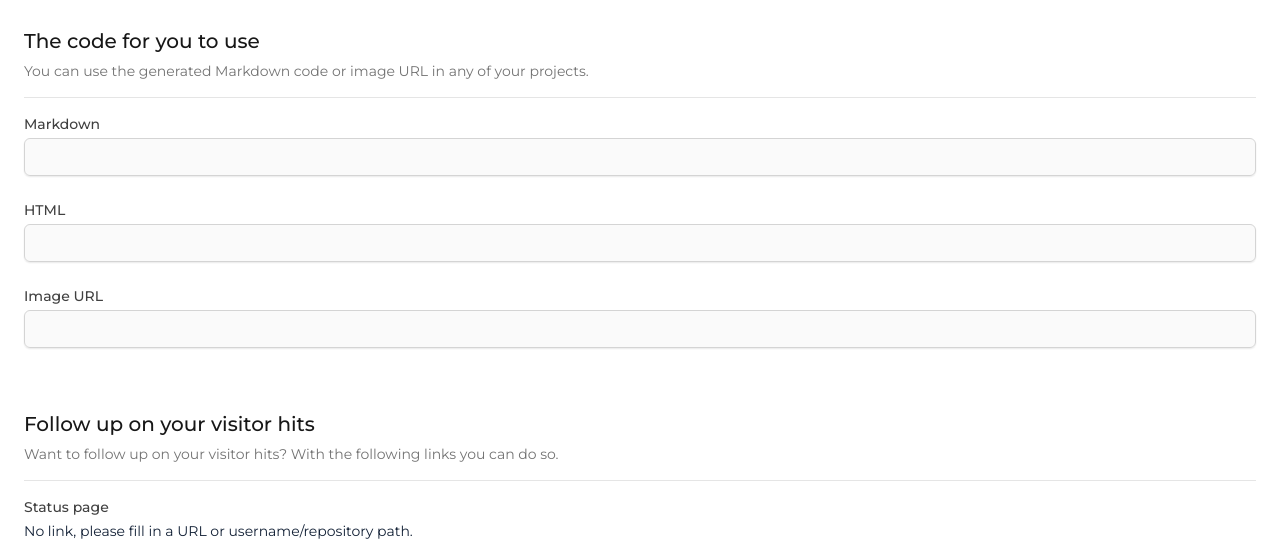
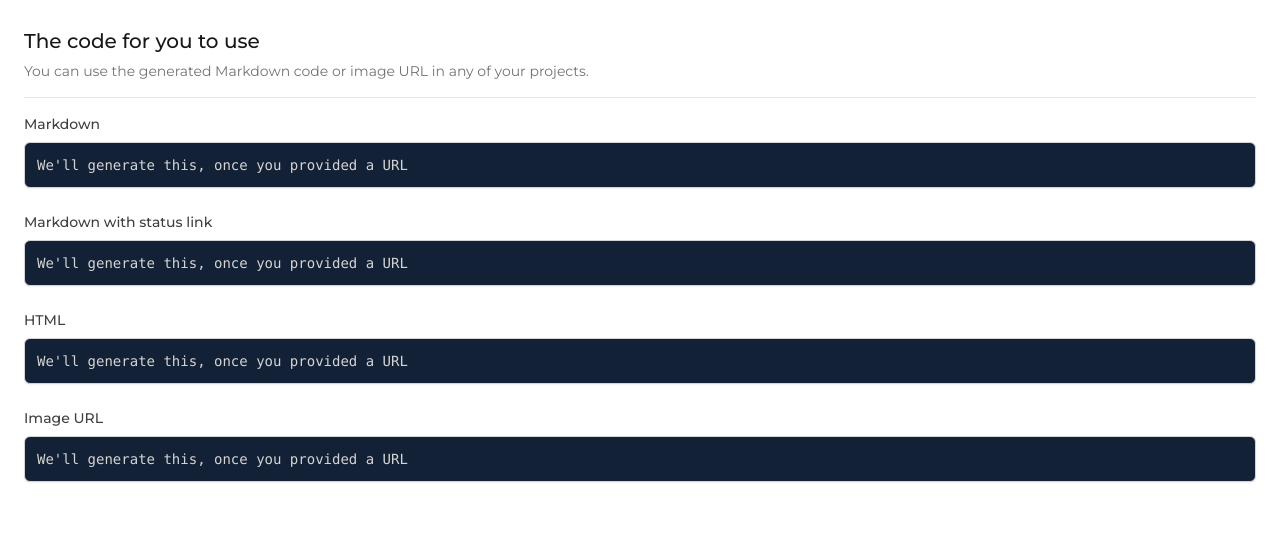
Before and after one commit to estruyf/web-visitorbadge-nextjs, a Next.js app: page / in a window 1280 px wide. Shown: the part 820-1361 px from the top of the page. Built offline with nearby package versions, Linux system fonts and the light colour scheme; no server answers.

Commit message:
Updated copy fields

```diff
--- a/components/CopyField.tsx
+++ b/components/CopyField.tsx
@@ -10,11 +10,13 @@
 export const CopyField: React.FunctionComponent<ICopyFieldProps> = ({title, value}: React.PropsWithChildren<ICopyFieldProps>) => {
   const [ show, setShow ] = React.useState(false);
 
+  const elmId = title.replace(/ /g, '-');
+
   const copyToClipboard = (e: SyntheticEvent<HTMLButtonElement>) => {
-    const elm = e.currentTarget.parentElement?.querySelector(`input`);
+    const elm = e.currentTarget.parentElement?.querySelector(`#${elmId}`);
     if (elm) {
       const textArea = document.createElement("textarea");
-      textArea.value = elm.value;
+      textArea.value = elm.textContent || "";
       textArea.style.position = 'absolute';
       textArea.style.left = '-9999px';
       document.body.appendChild(textArea);
@@ -30,32 +32,30 @@
     }
   };
 
-  const elmId = title.replace(/ /g, '-');
-
   return (
     <div className="col-span-6">
       <label htmlFor={elmId} className="block text-sm font-medium text-gray-700">
       {title}
       </label>
 
-      <div className="mt-1 relative rounded-md shadow-sm">
-        <input
-          type="text"
-          name={elmId}
+      <div className="mt-2 relative rounded-md shadow-sm">
+        <pre
           id={elmId}
-          value={value}
-          className="mt-1 block w-full border border-gray-300 rounded-md shadow-sm py-2 pl-3 pr-10 focus:outline-none focus:ring-blue-500 focus:border-blue-500 sm:text-sm"
-          disabled
-        />
+          className={`text-sm bg-blue-500 block w-full border border-gray-300 rounded-md py-2 pl-3 pr-14 leading-loose whitespace-normal break-words ${value ? "text-white" : "text-gray-300 select-none"}`}
+        >
+          {value || `We'll generate this, once you provided a URL`}
+        </pre>
+
         {
           show && (
-            <div className={`bg-green absolute top-0 h-full w-full border border-gray-300 rounded-md py-2 pl-3 sm:text-sm`}>
+            <div className={`flex justify-center items-center font-bold bg-yellow-500 absolute top-0 h-full w-full border border-gray-300 rounded-md py-2 pl-3 text-sm leading-loose z-20`}>
               Copied
             </div>
           )
         }
-        <button className={`absolute inset-y-0 right-0 pr-3 items-center ${value ? 'flex' : 'hidden'}`} title={`Copy ${title}`} onClick={copyToClipboard}>
-          <ClipboardCopyIcon className="h-5 w-5 text-gray-400" aria-hidden="true" />
+
+        <button className={`absolute text-white hover:text-yellow-100 inset-y-0 right-0 pr-3 items-center ${value ? 'flex' : 'hidden'}`} title={`Copy ${title}`} onClick={copyToClipboard}>
+          <ClipboardCopyIcon className="h-5 w-5" aria-hidden="true" />
         </button>
       </div>
     </div>
--- a/pages/index.tsx
+++ b/pages/index.tsx
@@ -83,10 +83,18 @@
     return '';
   };
 
+  const getMarkdownCodeWithStatus = () => {
+    if (debounceUsername) {
+      const query = getQueryString();
+      return `[![Visitors](${process.env.NEXT_PUBLIC_VISITOR_API}${getApi()}${query})](${getStatusLink()})`;
+    }
+    return '';
+  };
+
   const getHtmlLink = () => {
     if (debounceUsername) {
       const query = getQueryString();
-      return `<a href="${process.env.NEXT_PUBLIC_SITE_URL}"><img src="${process.env.NEXT_PUBLIC_VISITOR_API}${getApi()}${query}" /></a>`;
+      return `<a href="${getStatusLink()}"><img src="${process.env.NEXT_PUBLIC_VISITOR_API}${getApi()}${query}" /></a>`;
     }
     return '';
   };
@@ -197,6 +205,8 @@
 
             <CopyField title={`Markdown`} value={getMarkdownCode()} />
 
+            <CopyField title={`Markdown with status link`} value={getMarkdownCodeWithStatus()} />
+
             <CopyField title={`HTML`} value={getHtmlLink()} />
 
             <CopyField title={`Image URL`} value={getLink()} />
@@ -204,7 +214,7 @@
             {
               getLink() && (
                 <div className="col-span-6">
-                  <label htmlFor="imageUrl" className="block text-sm font-medium text-gray-700">
+                  <label htmlFor="imageUrl" className="block text-sm font-medium text-gray-700 mb-2">
                     Result
                   </label>
 
--- a/tailwind.config.js
+++ b/tailwind.config.js
@@ -11,7 +11,8 @@
   theme: {
     fontFamily: {
       heading: ["'Baloo 2'", "cursive"],
-      body: ["Montserrat", "sans-serif"]
+      body: ["Montserrat", "sans-serif"],
+      mono: ["Menlo", "ui-monospace", "SFMono-Regular", "Monaco", "Consolas", "'Liberation Mono'", "'Courier New'", "monospace"],
     },
     colors: {
       transparent: 'transparent',
```
Also changed, not shown: 1 other file (tests, documents, lock files or other folders).
